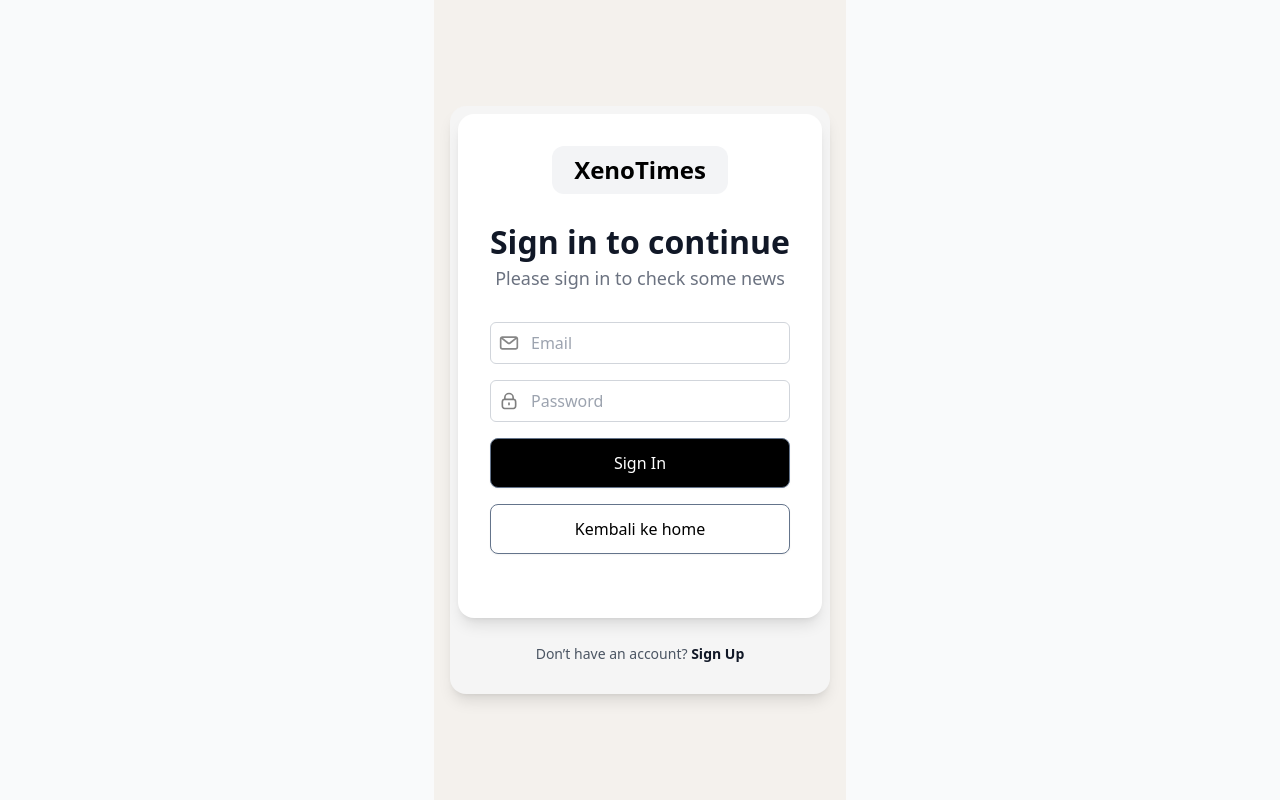
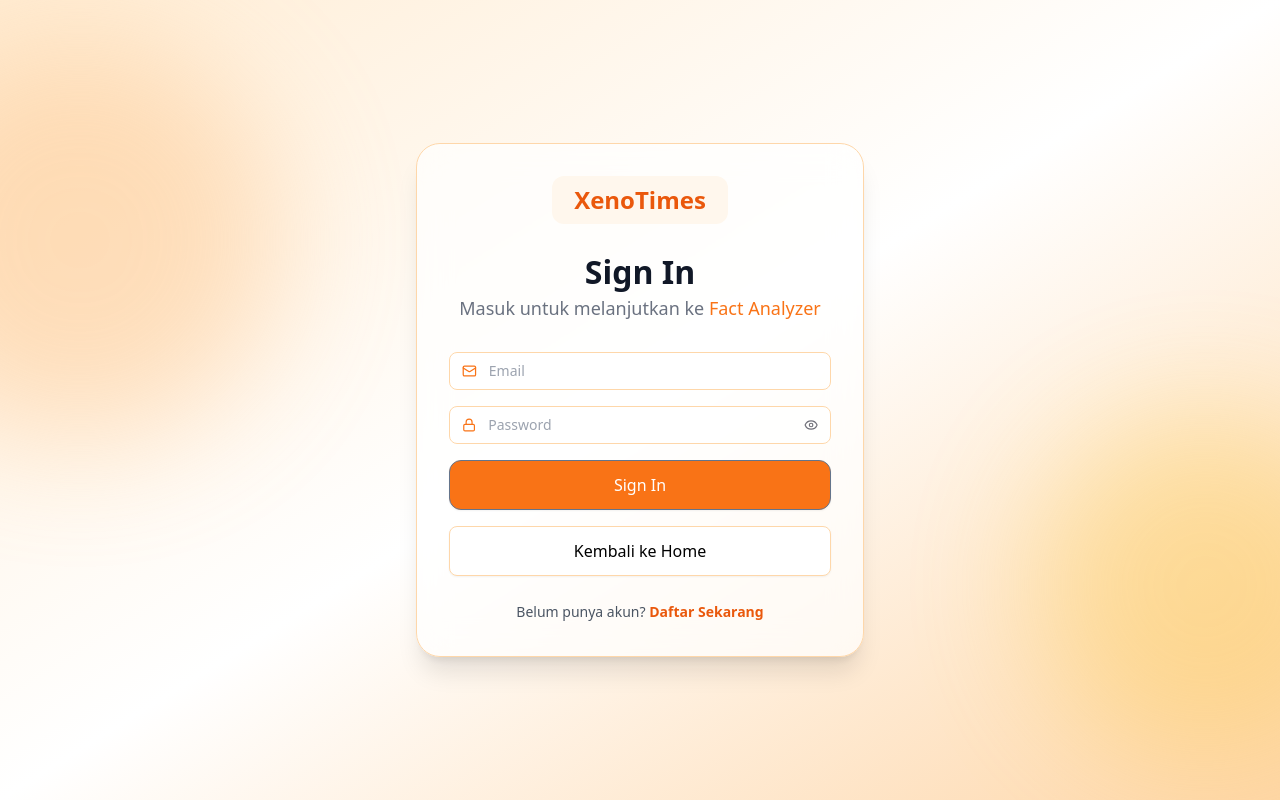
Before and after one commit to pbkk-c/fe-be-pbkk, a Next.js app: page /login in a window 1280 px wide. Built offline with nearby package versions, Linux system fonts and the light colour scheme.

Commit message:
fix: auth

```diff
--- a/src/app/(auth)/layout.tsx
+++ /dev/null
@@ -1,7 +0,0 @@
-export default function AuthLayout({ children }: { children: React.ReactNode }) {
-  return (
-    <html lang="en">
-      <body className="min-h-screen flex items-center justify-center bg-gray-50">{children}</body>
-    </html>
-  );
-}
--- a/src/app/(auth)/login/page.tsx
+++ b/src/app/(auth)/login/page.tsx
@@ -4,15 +4,15 @@ import Typography from "@/components/Typography";
 import Button from "@/components/buttons/Button";
 import UnstyledLink from "@/components/links/Unstyledlink";
 import { LoginType } from "@/types/user";
-import Link from "next/dist/client/link";
 import { useRouter } from "next/navigation";
 import { FormProvider, useForm } from "react-hook-form";
 import toast from "react-hot-toast";
+import { motion } from "framer-motion";
+import { useState } from "react";
+import { Eye, EyeOff, Loader2, Lock, Mail } from "lucide-react";
 
 export default function LoginForm() {
-  const methods = useForm<LoginType>({
-    mode: "onTouched",
-  });
+  const methods = useForm<LoginType>({ mode: "onTouched" });
   const {
     handleSubmit,
     register,
@@ -20,8 +20,12 @@ export default function LoginForm() {
   } = methods;
 
   const router = useRouter();
+  const [loading, setLoading] = useState(false);
+  const [showPassword, setShowPassword] = useState(false);
+
   const onSubmit = async (data: LoginType) => {
     try {
+      setLoading(true);
       const res = await fetch("/api/login", {
         method: "POST",
         headers: { "Content-Type": "application/json" },
@@ -29,55 +33,60 @@ export default function LoginForm() {
       });
 
       const result = await res.json();
-
       if (!res.ok) {
         toast.error(result.error || "Login failed");
+        setLoading(false);
         return;
       }
 
-      // misalnya backend kirim token
-      if (result.token) {
-        localStorage.setItem("token", result.token);
-      }
-
+      if (result.token) localStorage.setItem("token", result.token);
       toast.success(result.message || "Login success!");
 
-      // redirect setelah 2 detik
-      setTimeout(() => {
-        router.push("/"); // ganti sesuai kebutuhan
-      }, 2000);
+      setTimeout(() => router.push("/profile"), 2000);
     } catch (error: any) {
       toast.error(error.message || "Something went wrong");
+    } finally {
+      setLoading(false);
     }
   };
-  // const onSubmit = (data: any) => {
-  //   console.log("Login data:", data);
-  // };
 
   return (
-    <section className="relative flex min-h-screen items-center justify-center bg-[#f4f1ed] p-4">
-      {/* Container responsive */}
-      <div className="w-full max-w-[320px] sm:max-w-[420px] rounded-2xl bg-[#f5f5f5] p-2 pb-7 shadow-lg mx-auto">
-        <div className="w-full rounded-2xl bg-white p-6 pb-16 sm:p-8 sm:pb-16 shadow-lg">
+    <main className="relative min-h-screen flex items-center justify-center bg-gradient-to-br from-orange-100 via-white to-orange-200 overflow-hidden">
+      {/* Background Decoration */}
+      <motion.div
+        initial={{ scale: 0, opacity: 0 }}
+        animate={{ scale: 1, opacity: 0.4 }}
+        transition={{ duration: 1 }}
+        className="absolute w-[400px] h-[400px] bg-orange-300 rounded-full blur-3xl top-10 left-[-120px]"
+      />
+      <motion.div
+        initial={{ scale: 0, opacity: 0 }}
+        animate={{ scale: 1, opacity: 0.3 }}
+        transition={{ duration: 1, delay: 0.3 }}
+        className="absolute w-[350px] h-[350px] bg-amber-400 rounded-full blur-3xl bottom-10 right-[-100px]"
+      />
+
+      {/* Login Card */}
+      <motion.section
+        initial={{ opacity: 0, y: 40 }}
+        animate={{ opacity: 1, y: 0 }}
+        transition={{ duration: 0.8 }}
+        className="relative w-[90%] max-w-md bg-white/70 backdrop-blur-lg border border-orange-200 rounded-3xl shadow-xl p-8 z-10"
+      >
         {/* Logo */}
         <div className="flex justify-center mb-6">
-            <div className="flex h-12 w-44 items-center justify-center rounded-xl bg-gray-100">
-              <span className="text-2xl font-bold text-black">XenoTimes</span>
+          <div className="flex h-12 w-44 items-center justify-center rounded-xl bg-orange-50">
+            <span className="text-2xl font-extrabold text-orange-600">XenoTimes</span>
           </div>
         </div>
 
-          {/* Title */}
+        {/* Header */}
         <div className="text-center mb-8">
-            <Typography
-              as="h1"
-              variant="h5"
-              weight="bold"
-              className="text-gray-900 text-xl sm:text-2xl"
-            >
-              Sign in to continue
+          <Typography as="h1" variant="h5" weight="bold" className="text-gray-900 text-2xl">
+            Sign In
           </Typography>
-            <Typography as="p" className="text-gray-500 text-sm sm:text-base">
-              Please sign in to check some news
+          <Typography as="p" className="text-gray-500 text-sm">
+            Masuk untuk melanjutkan ke <span className="font-medium text-orange-500">Fact Analyzer</span>
           </Typography>
         </div>
 
@@ -87,89 +96,101 @@ export default function LoginForm() {
             {/* Email */}
             <div>
               <div
-                  className={`flex items-center border rounded-md p-2 focus-within:ring-1 focus-within:ring-blue-500 ${errors.email ? "border-red-500" : "border-gray-300"}`}
+                className={`relative flex items-center border rounded-lg bg-white/70 px-3 py-2 focus-within:ring-2 ${
+                  errors.email ? "border-red-400 ring-red-200" : "border-orange-200 focus-within:ring-orange-300"
+                }`}
               >
-                  <img src="/mail.svg" alt="Email Icon" className="h-5 w-5 text-gray-500" />
+                <Mail className="w-4 h-4 text-orange-500" />
                 <input
                   type="email"
                   placeholder="Email"
                   {...register("email", { required: "Email is required" })}
-                    className="ml-3 w-full border-none focus:ring-0 outline-none text-sm sm:text-base"
+                  className="ml-3 w-full bg-transparent border-none outline-none text-sm"
                 />
               </div>
               {errors.email && (
-                  <p className="mt-1 text-xs text-red-500">{errors.email?.message?.toString()}</p>
+                <p className="mt-1 text-xs text-red-500">{errors.email.message?.toString()}</p>
               )}
             </div>
 
             {/* Password */}
             <div>
               <div
-                  className={`flex items-center border rounded-md p-2 focus-within:ring-1 focus-within:ring-blue-500 ${errors.password ? "border-red-500" : "border-gray-300"}`}
+                className={`relative flex items-center border rounded-lg bg-white/70 px-3 py-2 focus-within:ring-2 ${
+                  errors.password ? "border-red-400 ring-red-200" : "border-orange-200 focus-within:ring-orange-300"
+                }`}
               >
-                  <img src="/lock.svg" alt="Password Icon" className="h-5 w-5 text-gray-500" />
+                <Lock className="w-4 h-4 text-orange-500" />
                 <input
-                    type="password"
+                  type={showPassword ? "text" : "password"}
                   placeholder="Password"
                   {...register("password", { required: "Password is required" })}
-                    className="ml-3 w-full border-none focus:ring-0 outline-none text-sm sm:text-base"
+                  className="ml-3 w-full bg-transparent border-none outline-none text-sm"
                 />
+                {showPassword ? (
+                  <EyeOff
+                    className="w-4 h-4 text-zinc-500 cursor-pointer"
+                    onClick={() => setShowPassword(false)}
+                  />
+                ) : (
+                  <Eye
+                    className="w-4 h-4 text-zinc-500 cursor-pointer"
+                    onClick={() => setShowPassword(true)}
+                  />
+                )}
               </div>
               {errors.password && (
                 <p className="mt-1 text-xs text-red-500">
-                    {errors.password?.message?.toString()}
+                  {errors.password.message?.toString()}
                 </p>
               )}
             </div>
 
-              {/* Submit */}
+            {/* Submit Button */}
             <Button
               type="submit"
               variant="slate"
               size="lg"
-                className="w-full bg-black hover:bg-gray-900 text-white py-2 sm:py-3"
+              className={`w-full py-3 rounded-xl font-semibold text-white transition-all ${
+                loading
+                  ? "bg-orange-300 cursor-not-allowed"
+                  : "bg-orange-500 hover:bg-orange-400 active:scale-[0.98]"
+              }`}
             >
-                <Typography
-                  as="p"
-                  variant="btn"
-                  weight="medium"
-                  className="text-base sm:text-lg text-white"
-                >
+              {loading ? (
+                <div className="flex items-center justify-center gap-2">
+                  <Loader2 className="animate-spin w-5 h-5" />
+                  <span>Signing in...</span>
+                </div>
+              ) : (
+                <Typography as="p" variant="btn" className="text-white">
                   Sign In
                 </Typography>
+              )}
             </Button>
-              <Link href="/">
+
+            {/* Kembali ke Home */}
             <Button
               variant="slate"
               size="lg"
-                  className="w-full mt-4 bg-white hover:bg-gray-200 text-black py-2 sm:py-3"
+              onClick={() => router.push("/")}
+              className="w-full mt-3 bg-white hover:bg-orange-50 text-black border border-orange-200 py-3"
             >
-                  <Typography
-                    as="p"
-                    variant="btn"
-                    weight="medium"
-                    className="text-base sm:text-lg text-black"
-                  >
-                    Kembali ke home
+              <Typography as="p" variant="btn" className="text-black">
+                Kembali ke Home
               </Typography>
             </Button>
-              </Link>
           </form>
         </FormProvider>
-        </div>
 
-        {/* Footer link */}
-        <Typography
-          as="p"
-          variant="c1"
-          className="mt-6 text-center text-gray-600 text-sm sm:text-base"
-        >
-          Don’t have an account?{" "}
-          <UnstyledLink href="/register" className="font-semibold text-gray-900 hover:underline">
-            Sign Up
+        {/* Footer */}
+        <Typography as="p" variant="c1" className="mt-6 text-center text-gray-600 text-sm">
+          Belum punya akun?{" "}
+          <UnstyledLink href="/register" className="font-semibold text-orange-600 hover:underline">
+            Daftar Sekarang
           </UnstyledLink>
         </Typography>
-      </div>
-    </section>
+      </motion.section>
+    </main>
   );
 }
--- a/src/app/(auth)/register/page.tsx
+++ b/src/app/(auth)/register/page.tsx
@@ -4,77 +4,81 @@ import Typography from "@/components/Typography";
 import Button from "@/components/buttons/Button";
 import UnstyledLink from "@/components/links/Unstyledlink";
 import { RegisterType } from "@/types/user";
-import Link from "next/link";
 import { useRouter } from "next/navigation";
 import { FormProvider, useForm } from "react-hook-form";
 import toast from "react-hot-toast";
+import { motion } from "framer-motion";
+import { useState } from "react";
+import { Eye, EyeOff, Loader2, Lock, Mail, User } from "lucide-react";
 
 export default function RegisterForm() {
-  const methods = useForm<RegisterType>({
-    mode: "onTouched",
-  });
-
-  const {
-    handleSubmit,
-    register,
-    formState: { errors },
-    watch,
-  } = methods;
+  const methods = useForm<RegisterType>({ mode: "onTouched" });
+  const { handleSubmit, register, formState: { errors }, watch } = methods;
   const router = useRouter();
-  // const onSubmit = (data: any) => {
-  //   console.log("Register data:", data);
-  // };
+  const [loading, setLoading] = useState(false);
+  const [showPassword, setShowPassword] = useState(false);
+  const [showConfirm, setShowConfirm] = useState(false);
+  const password = watch("password", "");
 
   const onSubmit = async (data: RegisterType) => {
     try {
+      setLoading(true);
       const res = await fetch("/api/register", {
         method: "POST",
         headers: { "Content-Type": "application/json" },
         body: JSON.stringify(data),
       });
-
       const result = await res.json();
-
       if (!res.ok) {
         toast.error(result.error || "Register failed");
+        setLoading(false);
         return;
       }
-
       toast.success(result.message || "Register success!");
-
-      // Delay biar user lihat toast dulu
-      setTimeout(() => {
-        router.push("/login");
-      }, 2000);
+      setTimeout(() => router.push("/login"), 2000);
     } catch (error: any) {
       toast.error(error.message || "Something went wrong");
+    } finally {
+      setLoading(false);
     }
   };
-  const password = watch("password", "");
 
   return (
-    <section className="relative flex min-h-screen items-center justify-center bg-[#f4f1ed] p-4">
-      <div className="w-full max-w-[320px] sm:max-w-[420px] rounded-2xl bg-[#f5f5f5] p-2 pb-7 shadow-lg mx-auto">
-        <div className="w-full rounded-2xl bg-white p-6 sm:p-8 shadow-lg">
+    <main className="relative min-h-screen flex items-center justify-center bg-gradient-to-br from-orange-100 via-white to-orange-200 overflow-hidden">
+      {/* Background Decoration */}
+      <motion.div
+        initial={{ scale: 0, opacity: 0 }}
+        animate={{ scale: 1, opacity: 0.4 }}
+        transition={{ duration: 1 }}
+        className="absolute w-[400px] h-[400px] bg-orange-300 rounded-full blur-3xl top-10 left-[-120px]"
+      />
+      <motion.div
+        initial={{ scale: 0, opacity: 0 }}
+        animate={{ scale: 1, opacity: 0.3 }}
+        transition={{ duration: 1, delay: 0.3 }}
+        className="absolute w-[350px] h-[350px] bg-amber-400 rounded-full blur-3xl bottom-10 right-[-100px]"
+      />
+
+      <motion.section
+        initial={{ opacity: 0, y: 40 }}
+        animate={{ opacity: 1, y: 0 }}
+        transition={{ duration: 0.8 }}
+        className="relative w-[90%] max-w-md bg-white/70 backdrop-blur-lg border border-orange-200 rounded-3xl shadow-xl p-8 z-10"
+      >
         {/* Logo */}
         <div className="flex justify-center mb-6">
-            <div className="flex h-12 w-44 items-center justify-center rounded-xl bg-gray-100">
-              <span className="text-2xl font-bold text-black">XenoTimes</span>
+          <div className="flex h-12 w-44 items-center justify-center rounded-xl bg-orange-50">
+            <span className="text-2xl font-extrabold text-orange-600">XenoTimes</span>
           </div>
         </div>
 
-          {/* Title */}
+        {/* Header */}
         <div className="text-center mb-8">
-            <Typography
-              as="h1"
-              variant="h5"
-              weight="bold"
-              className="text-gray-900 text-xl sm:text-2xl"
-            >
-              Create an Account
+          <Typography as="h1" variant="h5" weight="bold" className="text-gray-900 text-2xl">
+            Create Account
           </Typography>
-            <Typography as="p" className="text-gray-500 text-sm sm:text-base">
-              Please fill the form to register
+          <Typography as="p" className="text-gray-500 text-sm">
+            Masukkan data untuk mendaftar akun baru
           </Typography>
         </div>
 
@@ -84,83 +88,93 @@ export default function RegisterForm() {
             {/* Username */}
             <div>
               <div
-                  className={`flex items-center border rounded-md p-2 focus-within:ring-1 focus-within:ring-blue-500 ${errors.name ? "border-red-500" : "border-gray-300"}`}
+                className={`relative flex items-center border rounded-lg bg-white/70 px-3 py-2 focus-within:ring-2 ${
+                  errors.name ? "border-red-400 ring-red-200" : "border-orange-200 focus-within:ring-orange-300"
+                }`}
               >
-                  <img src="/profile.svg" alt="User Icon" className="h-5 w-5 p-0.5 text-gray-500" />
+                <User className="w-4 h-4 text-orange-500" />
                 <input
                   type="text"
                   placeholder="Username"
                   {...register("name", { required: "Username is required" })}
-                    className="ml-3 w-full border-none focus:ring-0 outline-none text-sm sm:text-base"
+                  className="ml-3 w-full bg-transparent border-none outline-none text-sm"
                 />
               </div>
               {errors.name && (
-                  <p className="mt-1 text-xs text-red-500">{errors.name?.message?.toString()}</p>
+                <p className="mt-1 text-xs text-red-500">{errors.name.message?.toString()}</p>
               )}
             </div>
 
             {/* Email */}
             <div>
               <div
-                  className={`flex items-center border rounded-md p-2 focus-within:ring-1 focus-within:ring-blue-500 ${errors.email ? "border-red-500" : "border-gray-300"}`}
+                className={`relative flex items-center border rounded-lg bg-white/70 px-3 py-2 focus-within:ring-2 ${
+                  errors.email ? "border-red-400 ring-red-200" : "border-orange-200 focus-within:ring-orange-300"
+                }`}
               >
-                  <img src="/mail.svg" alt="Email Icon" className="h-5 w-5 text-gray-500" />
+                <Mail className="w-4 h-4 text-orange-500" />
                 <input
                   type="email"
                   placeholder="Email"
                   {...register("email", { required: "Email is required" })}
-                    className="ml-3 w-full border-none focus:ring-0 outline-none text-sm sm:text-base"
+                  className="ml-3 w-full bg-transparent border-none outline-none text-sm"
                 />
               </div>
               {errors.email && (
-                  <p className="mt-1 text-xs text-red-500">{errors.email?.message?.toString()}</p>
+                <p className="mt-1 text-xs text-red-500">{errors.email.message?.toString()}</p>
               )}
             </div>
 
             {/* Password */}
             <div>
               <div
-                  className={`flex items-center border rounded-md p-2 focus-within:ring-1 focus-within:ring-blue-500 ${errors.password ? "border-red-500" : "border-gray-300"}`}
+                className={`relative flex items-center border rounded-lg bg-white/70 px-3 py-2 focus-within:ring-2 ${
+                  errors.password ? "border-red-400 ring-red-200" : "border-orange-200 focus-within:ring-orange-300"
+                }`}
               >
-                  <img src="/lock.svg" alt="Password Icon" className="h-5 w-5 text-gray-500" />
+                <Lock className="w-4 h-4 text-orange-500" />
                 <input
-                    type="password"
+                  type={showPassword ? "text" : "password"}
                   placeholder="Password"
                   {...register("password", { required: "Password is required" })}
-                    className="ml-3 w-full border-none focus:ring-0 outline-none text-sm sm:text-base"
+                  className="ml-3 w-full bg-transparent border-none outline-none text-sm"
                 />
+                {showPassword ? (
+                  <EyeOff className="w-4 h-4 text-zinc-500 cursor-pointer" onClick={() => setShowPassword(false)} />
+                ) : (
+                  <Eye className="w-4 h-4 text-zinc-500 cursor-pointer" onClick={() => setShowPassword(true)} />
+                )}
               </div>
               {errors.password && (
-                  <p className="mt-1 text-xs text-red-500">
-                    {errors.password?.message?.toString()}
-                  </p>
+                <p className="mt-1 text-xs text-red-500">{errors.password.message?.toString()}</p>
               )}
             </div>
 
             {/* Confirm Password */}
             <div>
               <div
-                  className={`flex items-center border rounded-md p-2 focus-within:ring-1 focus-within:ring-blue-500 ${errors.confirm_password ? "border-red-500" : "border-gray-300"}`}
+                className={`relative flex items-center border rounded-lg bg-white/70 px-3 py-2 focus-within:ring-2 ${
+                  errors.confirm_password ? "border-red-400 ring-red-200" : "border-orange-200 focus-within:ring-orange-300"
+                }`}
               >
-                  <img
-                    src="/lock.svg"
-                    alt="Confirm Password Icon"
-                    className="h-5 w-5 text-gray-500"
-                  />
+                <Lock className="w-4 h-4 text-orange-500" />
                 <input
-                    type="password"
+                  type={showConfirm ? "text" : "password"}
                   placeholder="Confirm Password"
                   {...register("confirm_password", {
                     required: "Confirm password is required",
                     validate: (value) => value === password || "Passwords do not match",
                   })}
-                    className="ml-3 w-full border-none focus:ring-0 outline-none text-sm sm:text-base"
+                  className="ml-3 w-full bg-transparent border-none outline-none text-sm"
                 />
+                {showConfirm ? (
+                  <EyeOff className="w-4 h-4 text-zinc-500 cursor-pointer" onClick={() => setShowConfirm(false)} />
+                ) : (
+                  <Eye className="w-4 h-4 text-zinc-500 cursor-pointer" onClick={() => setShowConfirm(true)} />
+                )}
               </div>
               {errors.confirm_password && (
-                  <p className="mt-1 text-xs text-red-500">
-                    {errors.confirm_password?.message?.toString()}
-                  </p>
+                <p className="mt-1 text-xs text-red-500">{errors.confirm_password.message?.toString()}</p>
               )}
             </div>
 
@@ -169,49 +183,43 @@ export default function RegisterForm() {
               type="submit"
               variant="slate"
               size="lg"
-                className="w-full bg-black hover:bg-gray-900 text-white py-2 sm:py-3"
+              className={`w-full py-3 rounded-xl font-semibold text-white transition-all ${
+                loading ? "bg-orange-300 cursor-not-allowed" : "bg-orange-500 hover:bg-orange-400 active:scale-[0.98]"
+              }`}
             >
-                <Typography
-                  as="p"
-                  variant="btn"
-                  weight="medium"
-                  className="text-base sm:text-lg text-white"
-                >
+              {loading ? (
+                <div className="flex items-center justify-center gap-2">
+                  <Loader2 className="animate-spin w-5 h-5" /> <span>Registering...</span>
+                </div>
+              ) : (
+                <Typography as="p" variant="btn" className="text-white">
                   Register
                 </Typography>
+              )}
             </Button>
-              <Link href="/">
+
+            {/* Back to Home */}
             <Button
               variant="slate"
               size="lg"
-                  className="w-full mt-4 bg-white hover:bg-gray-200 text-black py-2 sm:py-3"
+              onClick={() => router.push("/")}
+              className="w-full mt-3 bg-white hover:bg-orange-50 text-black border border-orange-200 py-3"
             >
-                  <Typography
-                    as="p"
-                    variant="btn"
-                    weight="medium"
-                    className="text-base sm:text-lg text-black"
-                  >
-                    Kembali ke home
+              <Typography as="p" variant="btn" className="text-black">
+                Kembali ke Home
               </Typography>
             </Button>
-              </Link>
           </form>
         </FormProvider>
-        </div>
 
-        {/* Footer link */}
-        <Typography
-          as="p"
-          variant="c1"
-          className="mt-6 text-center text-gray-600 text-sm sm:text-base"
-        >
-          Already have an account?{" "}
-          <UnstyledLink href="/login" className="font-semibold text-gray-900 hover:underline">
-            Sign In
+        {/* Footer */}
+        <Typography as="p" variant="c1" className="mt-6 text-center text-gray-600 text-sm">
+          Sudah punya akun?{" "}
+          <UnstyledLink href="/login" className="font-semibold text-orange-600 hover:underline">
+            Masuk Sekarang
           </UnstyledLink>
         </Typography>
-      </div>
-    </section>
+      </motion.section>
+    </main>
   );
 }
--- a/src/app/layouts/Navbar.tsx
+++ b/src/app/layouts/Navbar.tsx
@@ -5,6 +5,7 @@ import { useState, useEffect } from "react";
 import { Menu, X } from "lucide-react";
 import { createClientComponentClient } from "@supabase/auth-helpers-nextjs";
 import clsx from "clsx";
+import { useRouter } from "next/navigation";
 
 const navItems = [
   { label: "Home", href: "/" },
@@ -20,6 +21,8 @@ export default function Navbar() {
   const [scrolled, setScrolled] = useState(false);
   const [isLoggedIn, setIsLoggedIn] = useState(false);
   const supabase = createClientComponentClient();
+
+  const router = useRouter();
 
   // ✅ Fetch user
   useEffect(() => {
@@ -56,6 +59,7 @@ export default function Navbar() {
     localStorage.removeItem("token");
     setIsLoggedIn(false);
     setUser(null);
+    router.push("/login");
   };
 
   return (
```
Lines whose indentation alone changed are shown as unchanged.
